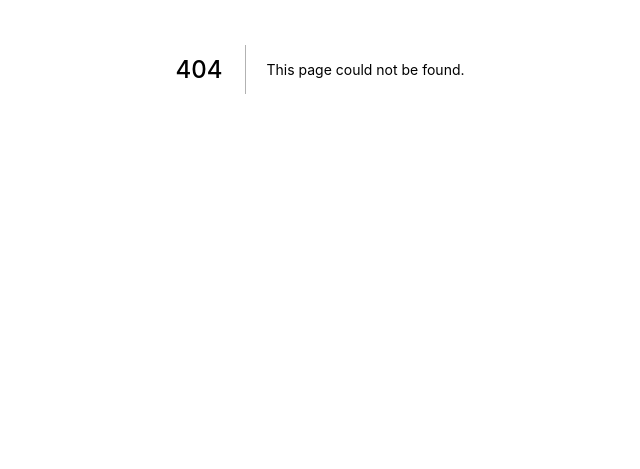
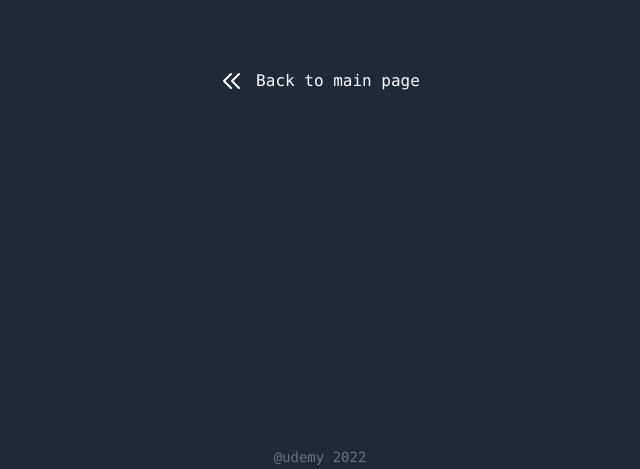
Before and after one commit to Amadeus710/nextjs_sample, a Next.js app: page /blog-page in a window 1280 px wide. Before the commit this address had no page. Shown: the part 331-800 px from the top of the page, without its empty margins (320-960 px from the left). Built offline with nearby package versions, Linux system fonts and the light colour scheme.

Commit message:
meke task page and blog page

```diff
--- /dev/null
+++ b/pages/blog-page.js
@@ -0,0 +1,27 @@
+import Layout from "../components/Layout";
+import Link from "next/link";
+
+export default function BlogPage() {
+    return(
+    <Layout title='Blog Page'>
+        <Link href='/main-page'>
+            <div className='flex cursor-pointer mt-12'>
+                <svg
+                    xmlns='http://www.w3.org/2000/svg'
+                    className=' mr-3 h-6 w-6'
+                    fill='none'
+                    viewBox='0 0 24 24'
+                    stroke='currentColor'
+                    strokeWidth='2'>
+                    <path
+                        strokeLinecap='round'
+                        strokeLinejoin='round'
+                        d='M11 19l-7-7 7-7m8 14l-7-7 7-7'
+                    />
+                </svg>
+                <span>Back to main page</span>
+            </div>
+        </Link>
+        </Layout>
+    )
+}
--- a/pages/main-page.js
+++ b/pages/main-page.js
@@ -1,3 +1,4 @@
+import Link from "next/link";
 import { useRouter } from "next/router";
 import Cookie from "universal-cookie";
 import Layout from "../components/Layout";
@@ -12,6 +13,18 @@
     };
     return (
         <Layout title='Main Page'>
+            <div className='mb-10'>
+                <Link href='/blog-page'>
+                    <a className='bg-indigo-500 mr-8 hover:bg-indigo-600 text-white px-4 py-12 rounded'>
+                        visit Blog by SSG + ISR
+                    </a>
+                </Link>
+                <Link href='/task-page'>
+                    <a className='bg-indigo-500 mr-8 hover:bg-indigo-600 text-white px-4 py-12 rounded'>
+                        visit Task by SSG + ISR
+                    </a>
+                </Link>
+            </div>
             <svg
                 onClick={logout}
                 xmlns='http://www.w3.org/2000/svg'
--- /dev/null
+++ b/pages/task-page.js
@@ -0,0 +1,27 @@
+import Layout from "../components/Layout";
+import Link from "next/link";
+
+export default function TaskPage() {
+    return (
+        <Layout title='Task Page'>
+            <Link href='/main-page'>
+                <div className='flex cursor-pointer mt-12'>
+                    <svg
+                        xmlns='http://www.w3.org/2000/svg'
+                        className=' mr-3 h-6 w-6'
+                        fill='none'
+                        viewBox='0 0 24 24'
+                        stroke='currentColor'
+                        strokeWidth='2'>
+                        <path
+                            strokeLinecap='round'
+                            strokeLinejoin='round'
+                            d='M11 19l-7-7 7-7m8 14l-7-7 7-7'
+                        />
+                    </svg>
+                    <span>Back to main page</span>
+                </div>
+            </Link>
+        </Layout>
+    );
+}
```
